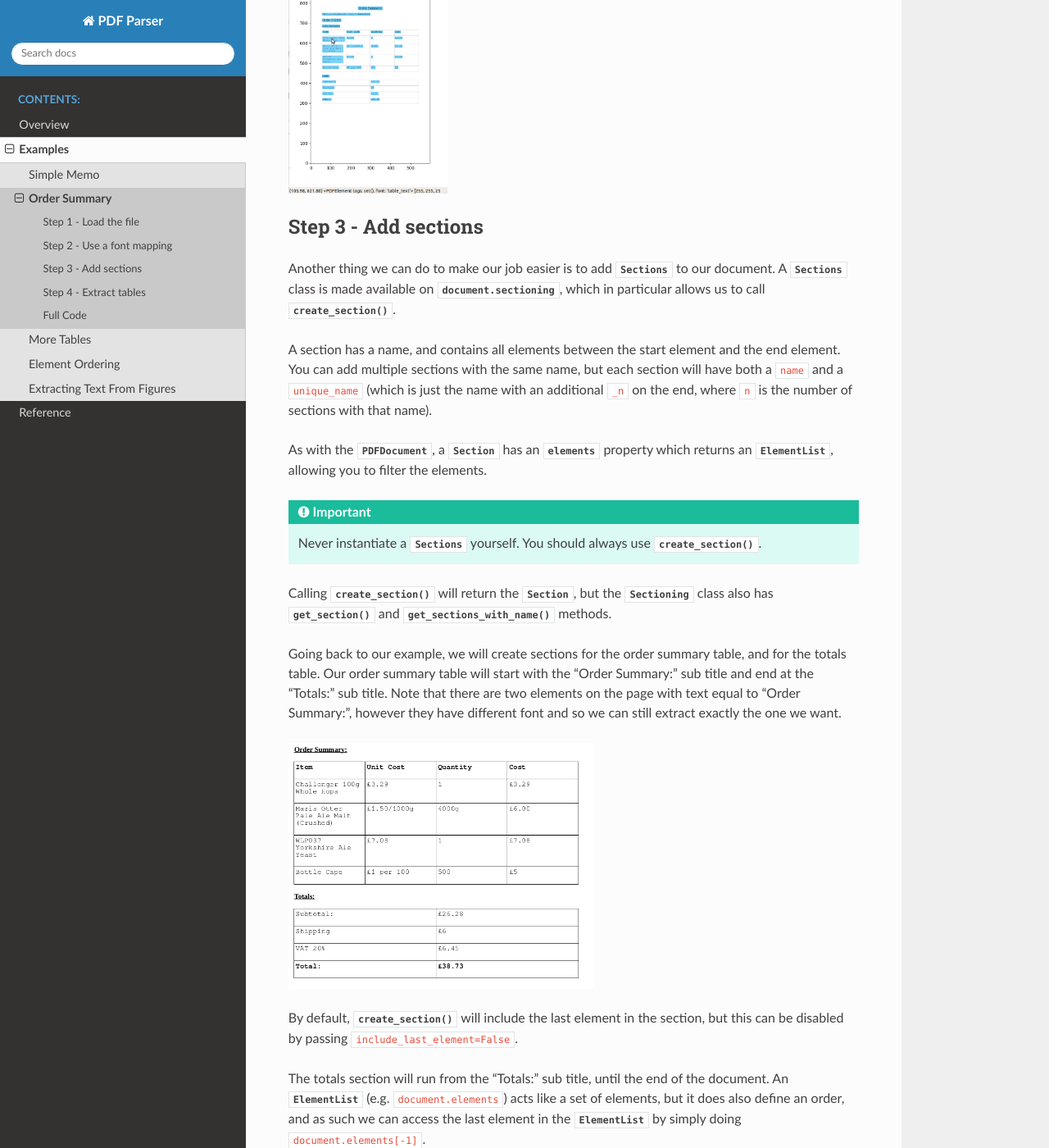
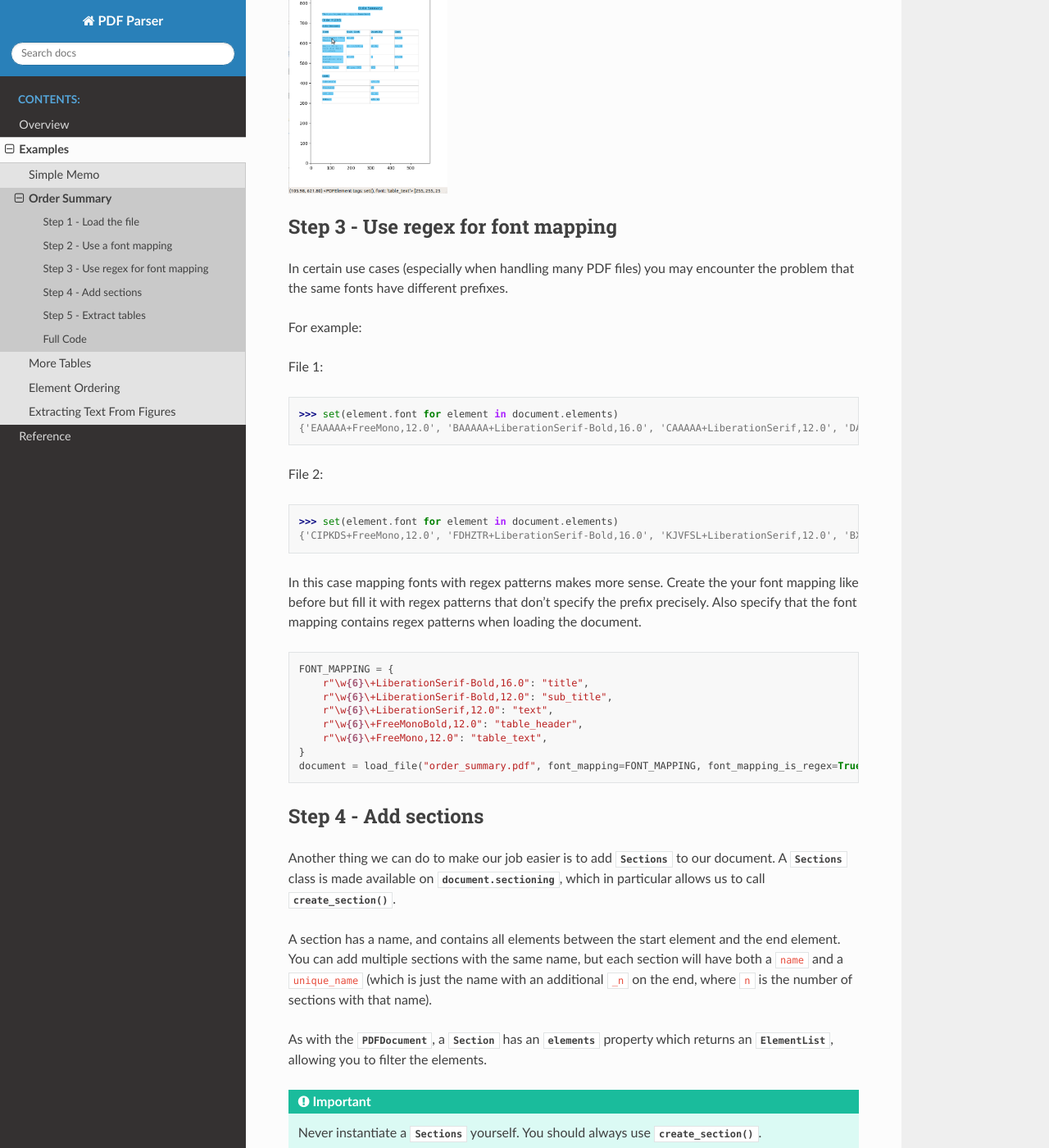
Before and after one commit to jstockwin/py-pdf-parser, a Sphinx documentation site: the page built from docs/source/examples/order_summary.rst, in a window 1280 px wide and 1400 px high, scrolled down 2183 px. Shown: the whole window at 82% size. Built offline with Sphinx 7.4.7 and the Read the Docs theme 2.0.0, drawn with Linux system fonts in a browser that asks for light colours; some of the changed text lies outside the part shown.

Commit message:
[docs] Clarify regex font mapping

```diff
--- a/docs/source/examples/order_summary.rst
+++ b/docs/source/examples/order_summary.rst
@@ -64,7 +64,38 @@ Using the visualise tool again, we can now see that our element's font has chang
 .. image:: /screenshots/order_summary_example/showing_font_2.png
    :height: 300px
 
-Step 3 - Add sections
+Step 3 - Use regex for font mapping
+...................................
+In certain use cases (especially when handling many PDF files) you may encounter the problem that the same fonts have different prefixes.
+
+For example:
+
+File 1:
+::
+
+    >>> set(element.font for element in document.elements)
+    {'EAAAAA+FreeMono,12.0', 'BAAAAA+LiberationSerif-Bold,16.0', 'CAAAAA+LiberationSerif,12.0', 'DAAAAA+FreeMonoBold,12.0', 'BAAAAA+LiberationSerif-Bold,12.0'}
+
+File 2:
+::
+
+    >>> set(element.font for element in document.elements)
+    {'CIPKDS+FreeMono,12.0', 'FDHZTR+LiberationSerif-Bold,16.0', 'KJVFSL+LiberationSerif,12.0', 'BXNKHF+FreeMonoBold,12.0', 'OKSDFT+LiberationSerif-Bold,12.0'}
+
+In this case mapping fonts with regex patterns makes more sense. Create the your font mapping like before but fill it with regex patterns that don't specify the prefix precisely. Also specify that the font mapping contains regex patterns when loading the document.
+
+.. code-block:: python
+
+   FONT_MAPPING = {
+       r"\w{6}\+LiberationSerif-Bold,16.0": "title",
+       r"\w{6}\+LiberationSerif-Bold,12.0": "sub_title",
+       r"\w{6}\+LiberationSerif,12.0": "text",
+       r"\w{6}\+FreeMonoBold,12.0": "table_header",
+       r"\w{6}\+FreeMono,12.0": "table_text",
+   }
+   document = load_file("order_summary.pdf", font_mapping=FONT_MAPPING, font_mapping_is_regex=True)
+
+Step 4 - Add sections
 .....................
 
 Another thing we can do to make our job easier is to add :class:`Sections<py_pdf_parser.sectioning.Section>` to our document. A :class:`Sections<py_pdf_parser.sectioning.Sectioning>` class is made available on :attr:`document.sectioning<py_pdf_parser.components.PDFDocument.sectioning>`, which in particular allows us to call :meth:`~py_pdf_parser.sectioning.Sectioning.create_section`.
@@ -115,7 +146,7 @@ Again, the visualise tool is helpful to check everything worked as expected, as
 .. image:: /screenshots/order_summary_example/sections.png
    :height: 300px
 
-Step 4 - Extract tables
+Step 5 - Extract tables
 .......................
 
 Now we have mapped our fonts and added some sections, we'd like to extract the table. In this case, we are able to use :meth:`~py_pdf_parser.tables.extract_simple_table`. We need to pass this the elements which form our table, however currently our sections also include the sub titles, "Order Summary:" and "Totals:". We need to exclude these from the elements we pass to :meth:`~py_pdf_parser.tables.extract_simple_table`. We have a reference to the sub title elements, so we could simply use :meth:`~py_pdf_parser.filtering.ElementList.remove_element`. However, since the tables seem to have their own fonts, it may be more robust to use :meth:`~py_pdf_parser.filtering.ElementList.filter_by_fonts`.
@@ -185,6 +216,19 @@ Full Code
    }
    document = load_file("order_summary.pdf", font_mapping=FONT_MAPPING)
 
+   # OR
+
+   # use regex patterns
+
+   FONT_MAPPING = {
+       r"\w{6}\+LiberationSerif-Bold,16.0": "title",
+       r"\w{6}\+LiberationSerif-Bold,12.0": "sub_title",
+       r"\w{6}\+LiberationSerif,12.0": "text",
+       r"\w{6}\+FreeMonoBold,12.0": "table_header",
+       r"\w{6}\+FreeMono,12.0": "table_text",
+   }
+   document = load_file("order_summary.pdf", font_mapping=FONT_MAPPING, font_mapping_is_regex=True)
+
    # visualise(document)
 
    # Step 3 - Add sections
--- a/docs/source/overview.rst
+++ b/docs/source/overview.rst
@@ -75,7 +75,7 @@ You can see an example of the visualisation in the :ref:`simple-memo` and :ref:`
 Font Mappings
 -------------
 
-You can filter elements by font. The font will be taken from the PDF itself, however often they have long and confusing names. You can specify a ``font_mapping`` when you load the document to map these to more memorable names. See the :doc:`reference/components` reference for the :class:`~py_pdf_parser.components.PDFDocument` arguments for more information.
+You can filter elements by font. The font will be taken from the PDF itself, however often they have long and confusing names. You can specify a ``font_mapping`` when you load the document to map these to more memorable names. This ``font_mapping`` can either be a regex pattern or an exact string mapping. See the :doc:`reference/components` reference for the :class:`~py_pdf_parser.components.PDFDocument` arguments for more information.
 
 You can see an example of font mapping in the :ref:`order-summary` example.
 
```
